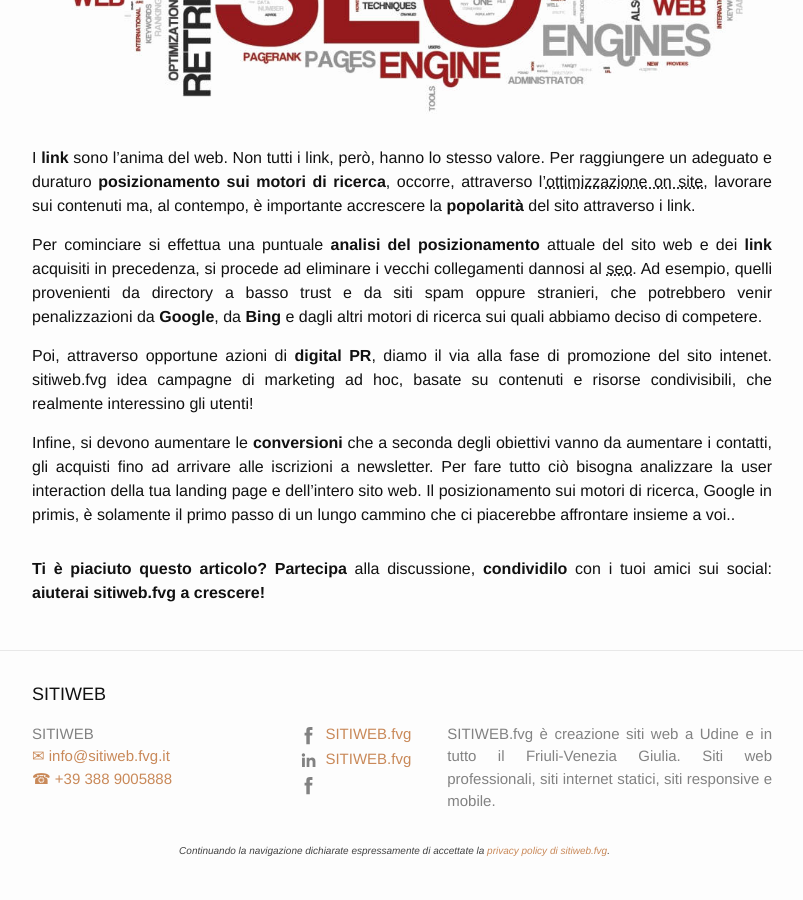
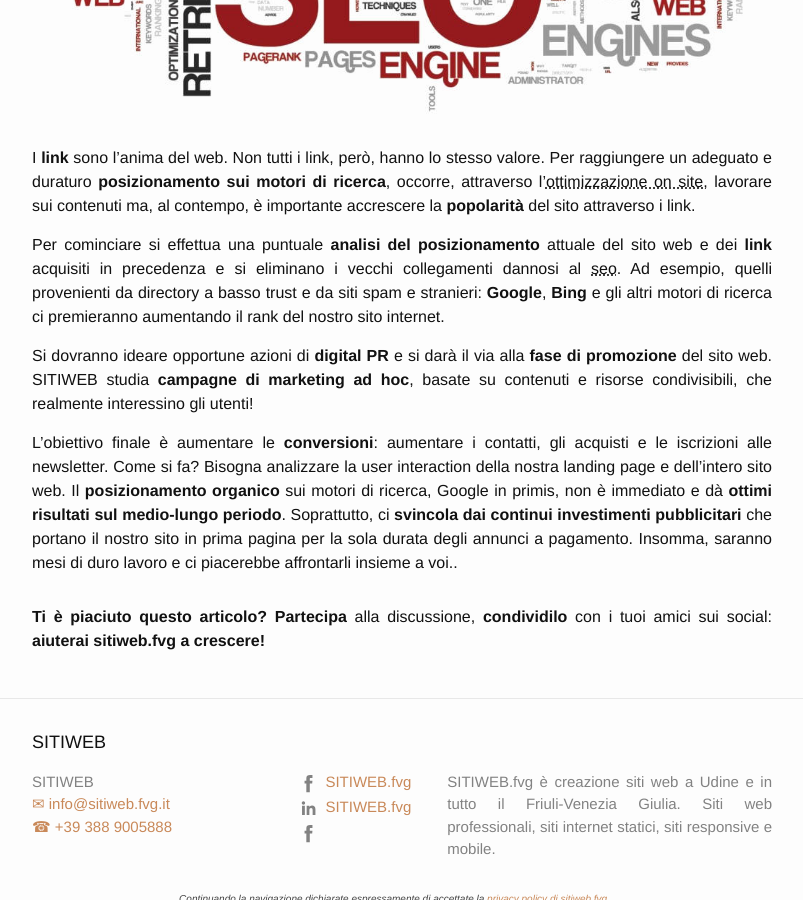
Before and after one commit to enricocaputo/sitiweb.fvg, a Jekyll site: the page built from _posts/2017-11-18-posizionamento-motori-di-ricerca.md, in a window 1280 px wide and 900 px high, scrolled down 553 px. Shown: the whole window, without its empty margins (238-1041 px from the left). Built offline with Jekyll 4.4.1, drawn with Linux system fonts in a browser that asks for light colours; comment, search, counter and statistics services are not loaded.

Commit message:
piccole migliorie

```diff
--- a/_layouts/post.html
+++ b/_layouts/post.html
@@ -2,7 +2,7 @@
 layout: default
 ---
 <article class="post" itemscope itemtype="http://schema.org/BlogPosting">
-
+<meta itemscope itemprop="mainEntityOfPage"  itemType="https://schema.org/WebPage" />
   <div itemprop="publisher" itemscope itemtype="https://schema.org/Organization">
    <div itemprop="logo" itemscope itemtype="https://schema.org/ImageObject">
      <img src="/img/logo.png"/>
--- a/_posts/2017-11-18-posizionamento-motori-di-ricerca.md
+++ b/_posts/2017-11-18-posizionamento-motori-di-ricerca.md
@@ -12,8 +12,8 @@ comments: true
 
 I **link** sono l’anima del web. Non tutti i link, però, hanno lo stesso valore. Per raggiungere un adeguato e duraturo **posizionamento sui motori di ricerca**, occorre, attraverso l’<abbr title="Attraverso l’ottimizzazione on site di un sito web è possibile migliorarne il posizionamento, con particolare riferimento alle keyword di tipo long tail e a bassa competitività.">ottimizzazione on site</abbr>, lavorare sui contenuti ma, al contempo, è importante accrescere la **popolarità** del sito attraverso i link.
 
-Per cominciare si effettua una puntuale **analisi del posizionamento** attuale del sito web e dei **link** acquisiti in precedenza, si procede ad eliminare i vecchi collegamenti dannosi al <abbr title="Search Engine Optimization, letteralmente, Ottimizzazione dui Mptori di Ricerca">seo</abbr>. Ad esempio, quelli provenienti da directory a basso trust e da siti spam oppure stranieri, che potrebbero venir penalizzazioni da **Google**, da **Bing** e dagli altri motori di ricerca sui quali abbiamo deciso di competere.
+Per cominciare si effettua una puntuale **analisi del posizionamento** attuale del sito web e dei **link** acquisiti in precedenza e si eliminano i vecchi collegamenti dannosi al <abbr title="Search Engine Optimization, letteralmente, Ottimizzazione dui Motori di Ricerca">seo</abbr>. Ad esempio, quelli provenienti da directory a basso trust e da siti spam e stranieri: **Google**, **Bing** e gli altri motori di ricerca ci premieranno aumentando il rank del nostro sito internet.
 
-Poi, attraverso opportune azioni di **digital PR**, diamo il via alla fase di promozione del sito intenet. sitiweb.fvg idea campagne di marketing ad hoc, basate su contenuti e risorse condivisibili, che realmente interessino gli utenti!
+Si dovranno ideare opportune azioni di **digital PR** e si darà il via alla **fase di promozione** del sito web. SITIWEB studia **campagne di marketing ad hoc**, basate su contenuti e risorse condivisibili, che realmente interessino gli utenti!
 
-Infine, si devono aumentare le **conversioni** che a seconda degli obiettivi vanno da aumentare i contatti, gli acquisti fino ad arrivare alle iscrizioni a newsletter. Per fare tutto ciò bisogna analizzare la user interaction della tua landing page e dell’intero sito web. Il posizionamento sui motori di ricerca, Google in primis, è solamente il primo passo di un lungo cammino che ci piacerebbe affrontare insieme a voi..
+L'obiettivo finale è aumentare le **conversioni**: aumentare i contatti, gli acquisti e le iscrizioni alle newsletter. Come si fa? Bisogna analizzare la user interaction della nostra landing page e dell’intero sito web. Il **posizionamento organico** sui motori di ricerca, Google in primis, non è immediato e dà **ottimi risultati sul medio-lungo periodo**. Soprattutto, ci **svincola dai continui investimenti pubblicitari** che portano il nostro sito in prima pagina per la sola durata degli annunci a pagamento. Insomma, saranno mesi di duro lavoro e ci piacerebbe affrontarli insieme a voi..
```
Also changed, not shown: other parts of _posts/2017-11-18-posizionamento-motori-di-ricerca.md (+1 -1 lines), _layouts/page.html (+24 -14 lines), img/sitiweb-fvg-siti-internet-e-seo-localbusiness-udine-friuli.jpg (added), img/sitiweb-logo.jpg (added).
